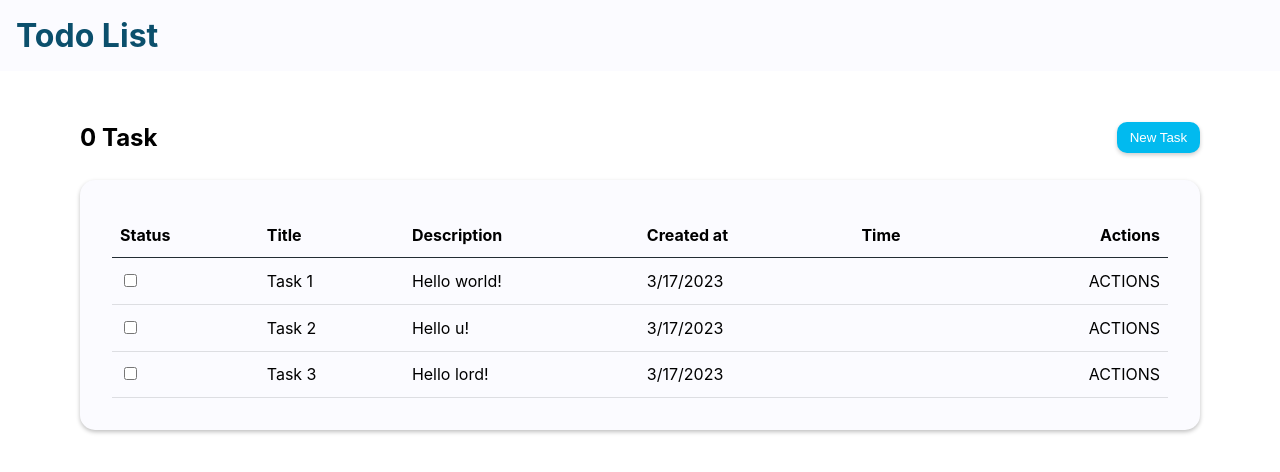
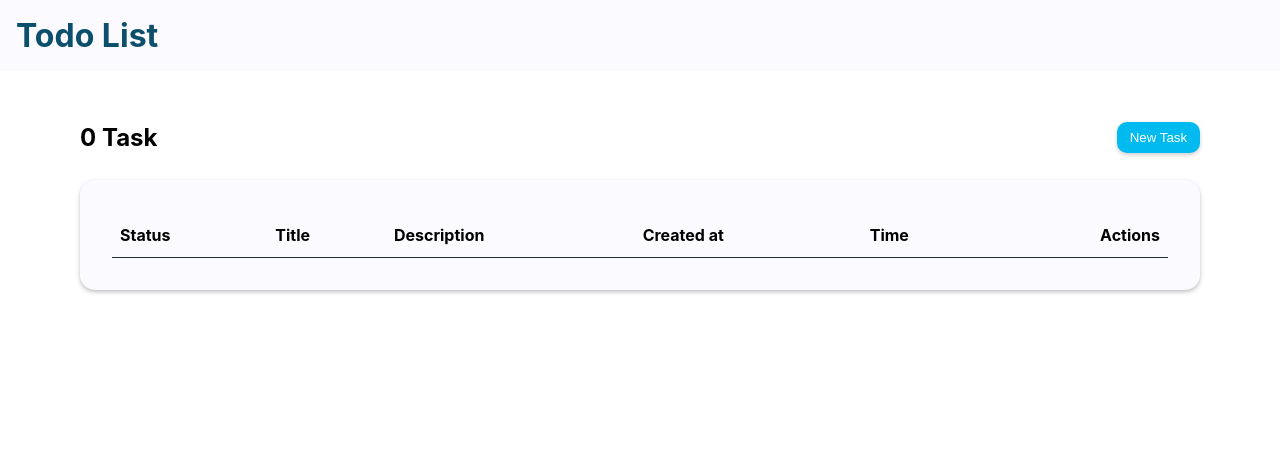
Before and after one commit to AndreaFourel/todo-app, a React (Create React App) app: page / in a window 1280 px wide. Shown: the top 472 px of the page. Built offline with nearby package versions, Linux system fonts and the light colour scheme.

Commit message:
handle close modal on submit and fix bug in modal validateField

```diff
--- a/src/App.js
+++ b/src/App.js
@@ -1,14 +1,17 @@
 import Header from "./Components/Header/Header";
 import Tasks from "./Components/Tasks/Tasks";
+import TasksContextProvider from "./Contexts/TasksContext";
 
 const App = () => {
 
   return(
     <>
       <Header />
-      <section className="container" style={{ position: 'relative' }}>
-        <Tasks />
-      </section>
+      <TasksContextProvider>
+        <section className="container" style={{ position: 'relative' }}>
+          <Tasks />
+        </section>
+      </TasksContextProvider>
     </>
   );
 };
--- a/src/Components/Tasks/Tasks.jsx
+++ b/src/Components/Tasks/Tasks.jsx
@@ -1,25 +1,28 @@
-import { useState } from "react";
+import { useContext, useState } from "react";
 import Button from "../../Components/UI/Button/Button"
 import PageTitle from "../../Components/UI/PageTitle/PageTitle";
 import Modal from "../UI/Modal/Modal";
 import style from './Tasks.module.css';
 import TaskForm from "../UI/Forms/TaskForm";
 import TasksTable from "./TasksTable/TasksTable";
+import { TasksContext } from "../../Contexts/TasksContext";
 
 
 const Tasks = () => {
 
   const [ isNewTaskModalOpen, setIsNewModalOpen ] = useState(false);
 
+  const { tasksData } = useContext(TasksContext);
+
   return (
     <>
       <div className={style['task-header']}>
-        <PageTitle count={ 0 } title='Task' />
+        <PageTitle count={ tasksData.count } title={`Task ${tasksData.count > 1 ? 's' : ''}`} />
         <Button onClick={ () => setIsNewModalOpen(true) }>New Task</Button>
       </div>
       <TasksTable />
       <Modal isOpen={ isNewTaskModalOpen } setIsOpen={ setIsNewModalOpen }>
-        <TaskForm />
+        <TaskForm closeModal={ () => setIsNewModalOpen(false) }/>
       </Modal>
 
     </>
--- a/src/Components/Tasks/TasksTable/TasksTable.jsx
+++ b/src/Components/Tasks/TasksTable/TasksTable.jsx
@@ -1,7 +1,11 @@
+import { useContext } from "react";
+import { TasksContext } from "../../../Contexts/TasksContext";
 import TaskRow from "./TaskRow";
 import style from './TasksTable.module.css';
 
 const TasksTable = () => {
+
+  const { tasksData } = useContext(TasksContext);
 
   return(
     <div className={ style['tasks-table-container'] }>
@@ -15,12 +19,13 @@ const TasksTable = () => {
           <th>Actions</th>
         </thead>
         <tbody>
-          <TaskRow task={{ title: 'Task 1', createdAt: new Date(), description: 'Hello world!' }}/>
-          <TaskRow task={{ title: 'Task 2', createdAt: new Date(), description: 'Hello u!' }}/>
-          <TaskRow task={{ title: 'Task 3', createdAt: new Date(), description: 'Hello lord!' }}/>
+          {
+            tasksData && tasksData.tasks && tasksData.tasks.map((task, index) => (
+              <TaskRow key={ Date.parse(task.createdAt) - index} task={task} />
+            ))
+          }
         </tbody>
       </table>
-
     </div>
   );
 }
--- a/src/Components/UI/Forms/TaskForm.jsx
+++ b/src/Components/UI/Forms/TaskForm.jsx
@@ -1,9 +1,10 @@
-import { useState } from "react";
+import { useContext, useState } from "react";
 import TextField from "./TextField";
 import TextareaField from "./TextareaField";
 import Button from "../Button/Button";
+import { TasksContext } from "../../../Contexts/TasksContext";
 
-const TaskForm = () => {
+const TaskForm = ({ closeModal }) => {
 
   const [ formValue, setFormValue ] = useState({
     title : '',
@@ -11,6 +12,8 @@ const TaskForm = () => {
   });
 
   const [ invalidFields, setInvalidFields] = useState([]);
+
+  const { addTask } = useContext(TasksContext);
 
 
   const handleSubmit = (event) => {
@@ -20,7 +23,12 @@ const TaskForm = () => {
       alert ('There are errors in the form');
       return;
     }
-    console.log(formValue);
+    addTask({
+      ...formValue,
+      createdAt: new Date(),
+     });
+    //Fermer la modale
+     closeModal();
   }
 
   const handleError = (error) => { //içi on récupère { name, error }
--- a/src/Components/UI/Forms/TextField.jsx
+++ b/src/Components/UI/Forms/TextField.jsx
@@ -10,14 +10,20 @@ const TextField = ({ label, name, placeholder, validation, value, onChange, onEr
 
   const handleChange = (event) => {
     const { value } = event.target;
-    //gestion des erreurs
-    validateField(value, validation);
     onChange(value);
   }
 
   useEffect(() => {
+    validateField(value, validation);
+    // eslint-disable-next-line react-hooks/exhaustive-deps
+  }, [ value ]);
+
+
+
+  useEffect(() => {
     onError({ name, error });
-  }, [ error, name ])
+    // eslint-disable-next-line react-hooks/exhaustive-deps
+  }, [ error, name ]);
 
   return (
     <div className={ style['input-group'] }>
@@ -32,6 +38,6 @@ const TextField = ({ label, name, placeholder, validation, value, onChange, onEr
         {error && <p className={ style.error }>{ error }</p>}
     </div>
   );
-}
+};
 
 export default TextField;
--- a/src/Components/UI/Forms/TextareaField.jsx
+++ b/src/Components/UI/Forms/TextareaField.jsx
@@ -10,15 +10,20 @@ const TextareaField = ({ label, name, placeholder, validation, value, onChange,
 
   const handleChange = (event) => {
     const { value } = event.target;
-    //gestion des erreurs
-    validateField(value, validation);
     onChange(value);
   }
+
+  // gestion des erreurs
+  useEffect(() => {
+    validateField(value, validation);
+    // eslint-disable-next-line react-hooks/exhaustive-deps
+  }, [ value ]);
 
 
   useEffect(() => {
     onError({ name, error });
-  }, [ error, name ])
+    // eslint-disable-next-line react-hooks/exhaustive-deps
+  }, [ error, name ]);
 
   return (
     <div className={ style['input-group'] }>
@@ -34,6 +39,6 @@ const TextareaField = ({ label, name, placeholder, validation, value, onChange,
         {error && <p className={ style.error }>{ error }</p>}
     </div>
   );
-}
+};
 
 export default TextareaField;
--- /dev/null
+++ b/src/Contexts/TasksContext.jsx
@@ -0,0 +1,54 @@
+import { createContext, useReducer } from "react";
+
+const TasksContext = createContext({
+  tasksData: {
+    tasks: [],
+    count: 0,
+  },
+
+addTask: (task) => {},
+removeTask: (taskIndex) => {},
+toggleTaskIsDone: ({ taskIndex, isDone }) => {},
+editTask: ({ taskIndex, task }) => {},
+});
+
+export { TasksContext };
+
+const INITIAL_TASKS = {
+  tasks : [],
+  count: 0,
+}
+
+const tasksReducer = (state, action) => {
+  if (action.type === 'ADD_TASK' && action.value) {
+    const tasks = [...state.tasks, action.value];
+    return {
+      tasks,
+      count: tasks.length,
+    }
+  }
+
+  return state ? state : INITIAL_TASKS;
+}
+
+const TasksContextProvider = ({ children }) => {
+
+  const [ tasksData, dispatchTasks ] = useReducer(tasksReducer, INITIAL_TASKS);
+
+  const addTask = (task) => {
+    dispatchTasks({ type: 'ADD_TASK', value: task})
+  }
+
+  const value = {
+    tasksData,
+    addTask,
+  };
+
+  return(
+    <TasksContext.Provider value = { value }>
+      { children }
+    </TasksContext.Provider>
+  );
+};
+
+export default TasksContextProvider;
```
